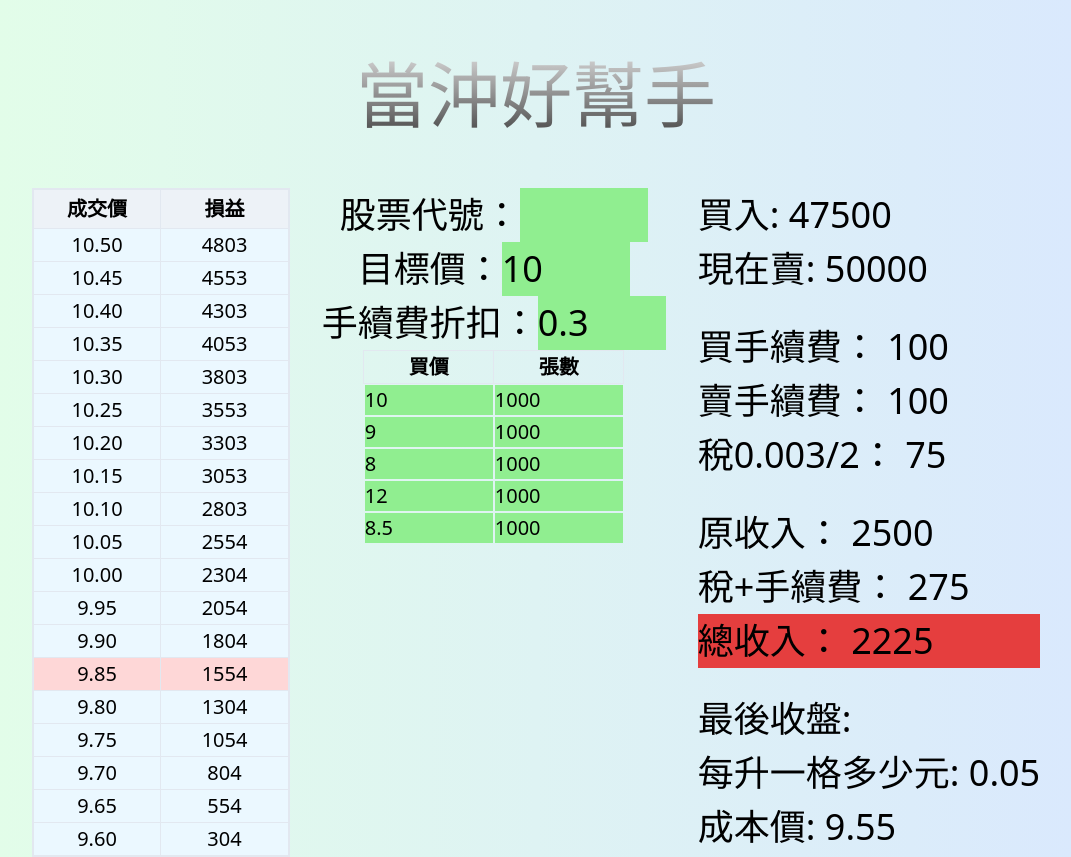
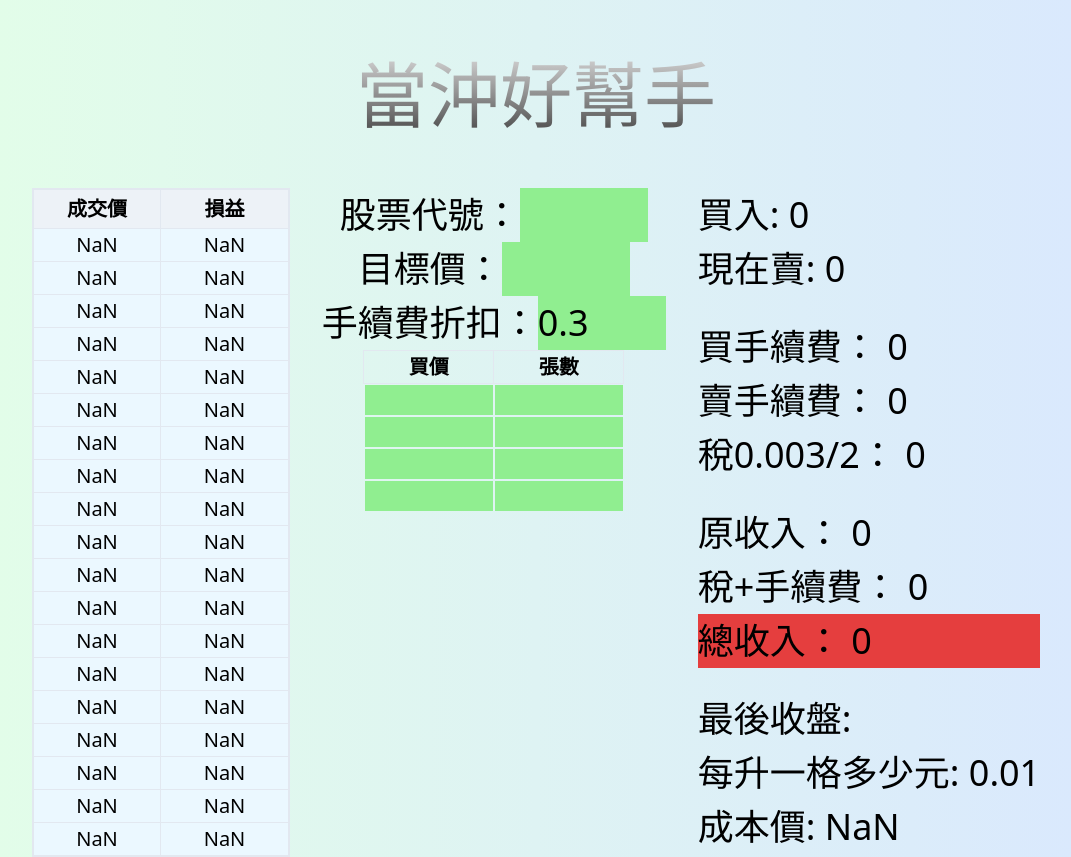
Before and after one commit to mlclmtan/vue-taiwan-day-trade-tool, a Vue app: page / in a window 1280 px wide. Shown: the top 857 px of the page, without its empty margins (104-1175 px from the left). Built offline with nearby package versions, Linux system fonts and the light colour scheme; no server answers.

Commit message:
fix predefine value targetp, empty data fee bug

```diff
--- a/src/App.vue
+++ b/src/App.vue
@@ -9,7 +9,7 @@
             <th>成交價</th>
             <th>損益</th>
           </tr>
-          <tr v-for="p in pRange" :key="p.id" :class="p.price==9.85 ? 'bg-red-200' : 'bg-blue-100'">
+          <tr v-for="p in pRange" :key="p.id" :class="p.price==avg ? 'bg-red-200' : 'bg-blue-100'">
             <td>{{p.price}}</td>
             <td>{{Math.round(p.nett)}}</td>
           </tr>
@@ -65,14 +65,18 @@ export default {
     return {
       stockno: '',
       buys: [
-        { b: 10, v: 1000 },
-        { b: 9, v: 1000 },
-        { b: 8, v: 1000 },
-        { b: 12, v: 1000 },
-        { b: 8.5, v: 1000 },
+        { b: null, v: null },
+        { b: null, v: null },
+        { b: null, v: null },
+        { b: null, v: null },
+        // { b: 10, v: 1000 },
+        // { b: 9, v: 1000 },
+        // { b: 8, v: 1000 },
+        // { b: 12, v: 1000 },
+        // { b: 8.5, v: 1000 },
       ],
       lprice: null,
-      targetp: 10,
+      targetp: null,
       feediscount: 0.3,
       cname: '',
     };
@@ -95,7 +99,7 @@ export default {
     totalBuyFee() {
       let tot = 0;
       this.buys.forEach((buy) => {
-        if (buy.v !== '' || buy.b !== '') {
+        if (buy.v !== null || buy.b !== null) {
           const fee = buy.b * buy.v * 0.001425 * this.feediscount <= 20
             ? 20
             : buy.b * buy.v * 0.001425 * this.feediscount;
@@ -107,7 +111,7 @@ export default {
     totalSellFee() {
       let tot = 0;
       this.buys.forEach((buy) => {
-        if (buy.v !== '' || buy.b !== '') {
+        if (buy.v !== null || buy.b !== null) {
           const fee = this.targetp * buy.v * 0.001425 * this.feediscount <= 20
             ? 20
             : this.targetp * buy.v * 0.001425 * this.feediscount;
@@ -157,12 +161,13 @@ export default {
       const newAvg = avg % this.tick === 0 ? avg : avg + this.tick - (avg % this.tick);
       return newAvg;
     },
-    testSellFee() {
-      return this.calculateFee(10);
+    computedPrice() {
+      return typeof this.lprice === 'undefined' ? this.avg : this.lprice;
     },
   },
   mounted() {
     this.lastPriceFunction();
+    this.targetp = this.computedPrice;
   },
   methods: {
     lastPriceFunction() {
```
